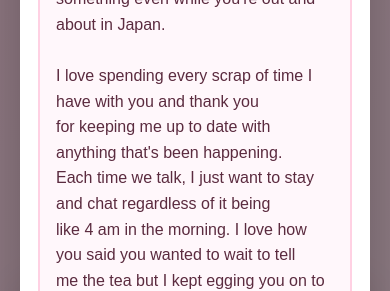
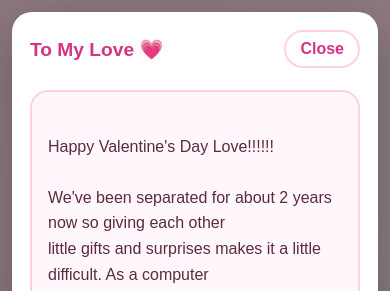
Before and after one commit to JohnAlva01/val_day_website, a plain HTML site: page options.html in a window 390 px wide. Both pictures are taken after a click on the button "💌 Letter". Shown: the top 291 px of the page. Drawn offline with Linux system fonts and the light colour scheme.

Commit message:
made viewable for phone

```diff
--- a/css/options.css
+++ b/css/options.css
@@ -93,6 +93,43 @@ button:focus { outline: 3px solid #ffc107; outline-offset: 2px; }
   cursor: pointer;
   min-width: auto;
 }
+
+/* Allow modal to scroll on mobile */
+.modal {
+  overflow-y: auto;
+  align-items: flex-start;   /* push content to top */
+  padding-top: 40px;
+  padding-bottom: 40px;
+}
+
+/* Card itself can scroll if content is tall */
+.card {
+  max-height: calc(100vh - 80px);
+  overflow-y: auto;
+}
+
+/* Sticky header so Close is always visible */
+.card-header {
+  position: sticky;
+  top: 0;
+  background: white;
+  padding-bottom: 10px;
+  z-index: 5;
+}
+
+/* Mobile "bottom sheet" feel */
+@media (max-width: 740px) {
+  .modal {
+    padding: 12px;
+  }
+
+  .card {
+    border-radius: 20px;
+    width: 100%;
+    max-height: 92vh;
+  }
+}
+
 
 .mini-btn:hover { background: #fff2f7; }
 .hidden { display: none !important; }
```
